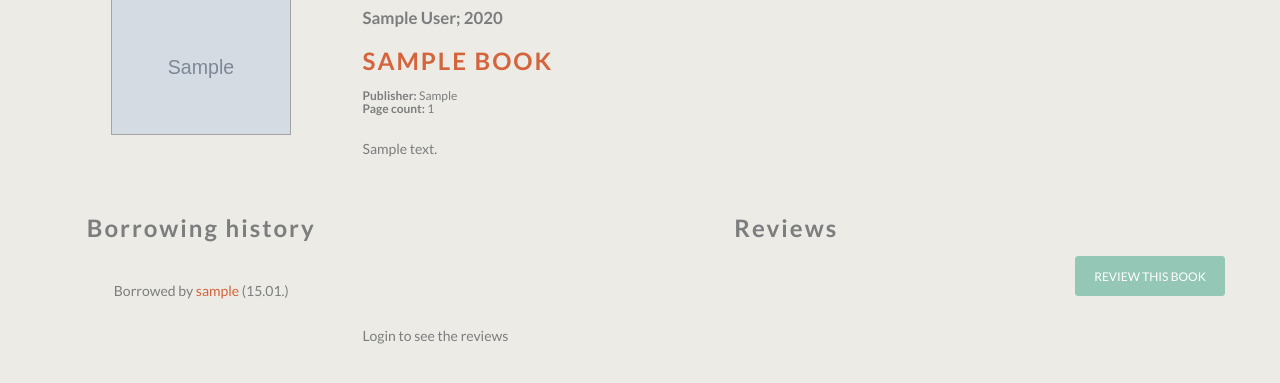
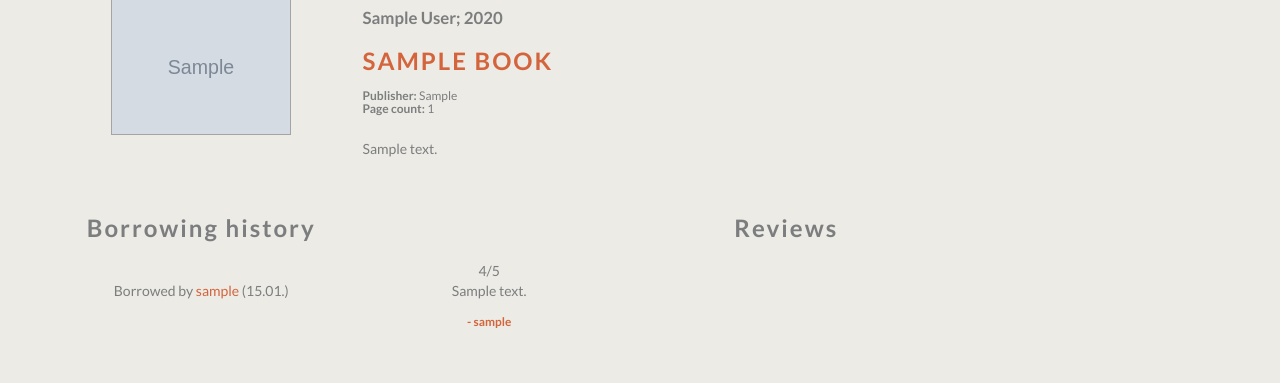
Before and after one commit to JoelLappalainen/infoLib, a Django app: page /1/ in a window 1280 px wide. Shown: the part 110-493 px from the top of the page. Run offline with Django 3.2, Linux system fonts and the light colour scheme; tables that the repository leaves empty hold one stand-in row (values such as "Sample post"); grey boxes marked "Sample" are stand-in pictures; some libraries are stand-ins or nearby versions.

Commit message:
fixed visibility of reviews

```diff
--- a/books/views.py
+++ b/books/views.py
@@ -56,7 +56,7 @@ def detail(request, book_id):
     try:
         book = Book.objects.get(pk=book_id)
         all_borrowings = Borrowing.objects.filter(book=book_id)
-        all_reviews = Review.objects.filter(reviewed_book=book_id)
+        all_reviews = Review.objects.filter(reviewed_book=book)
     except Book.DoesNotExist:
         raise Http404("Question does not exist")
     return render(request, 'books/detail.html', {'book': book, 'all_borrowings': all_borrowings, 'all_reviews': all_reviews})
--- a/templates/books/detail.html
+++ b/templates/books/detail.html
@@ -70,10 +70,11 @@
 		</div>
 		<div class="col-sm-8 col-md-9">
 			<h3 class="h3_review">Reviews</h3>
+			{% if user.is_authenticated %}
 			<div class="row">
 				<a href="{% url 'books:reviews' book.id user.id %}" class="btn btn-success btn-sm" id="reviewbutton" role="button">Review this book</a>
 			</div>
-			{% if all_reviews and user.is_authenticated %}
+			{% if all_reviews %}
 				{% for review in all_reviews %}
 					{% if forloop.first %}
 						<div class="row">
@@ -98,11 +99,44 @@
 					{% if forloop.last %}
 						</div>
 					{% endif %}
+
 				{% endfor %}
 
 			{% else %}
+				<p>There is no reviews</p>
+			{% endif %}
+			{% else %}
+				{% if all_reviews %}
+					{% for review in all_reviews %}
+						{% if forloop.first %}
+							<div class="row">
+						{% endif %}
 
-				<p>Login to see the reviews</p>
+						<div class="col-xs-12 col-sm-6 col-lg-4" id="review">
+							{{ review.rating }}/5
+							<p>{{ review.review }}</p>
+							<a href="{% url 'books:profile' review.reviewer.id %}">
+								<p id="reviewer">
+									<small>- {{ review.reviewer }}</small>
+								</p>
+							</a>
+						</div>
+
+						{% if forloop.counter|divisibleby:3 %}
+							</div>
+							<br>
+							<div class="row">
+						{% endif %}
+
+						{% if forloop.last %}
+							</div>
+						{% endif %}
+
+					{% endfor %}
+
+				{% else %}
+					<p>There is no reviews</p>
+				{% endif %}
 
 			{% endif %}
 
```
